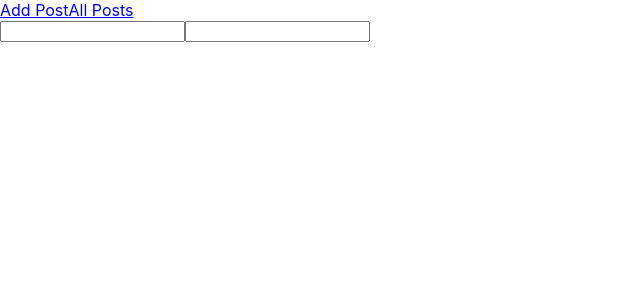
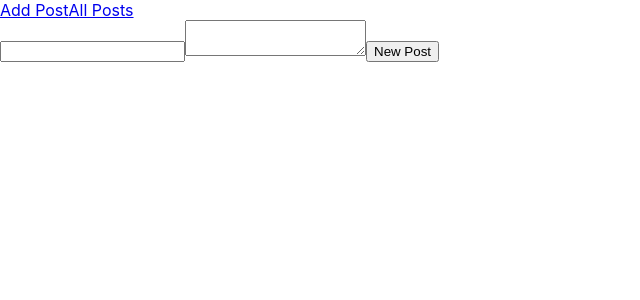
Before and after one commit to packiasheelav/react-graphql-app, a React (Create React App) app: page /addPost in a window 1280 px wide. Shown: the top 300 px of the page, without its empty margins (0-640 px from the left). Built offline with nearby package versions, Linux system fonts and the light colour scheme.

Commit message:
create new post done

```diff
--- a/src/components/AddPost.js
+++ /dev/null
@@ -1,18 +0,0 @@
-// mutation addPost {
-//   createPost(data: {status: PUBLISHED, title: "mutation 2ndtime", body: "my second try with mutation"}) {
-//   id,
-//   title,
-//   body
-//   }}
-import React, {Component} from 'react';
-
-export default class AddPost extends Component{
-  render(){
-    return(
-      <form>
-        <input />
-        <input/>
-      </form>
-    )
-  }
-}
--- a/src/components/AllRoutes.js
+++ b/src/components/AllRoutes.js
@@ -1,7 +1,7 @@
 import React from 'react';
 import Posts from './Posts';
 import Post from './Post';
-import AddPost from './AddPost';
+import NewPost from './NewPost';
 
 import { Switch, Route } from 'react-router-dom';
 
@@ -10,7 +10,7 @@ const AllRoutes = () => {
 		<Switch>
 			<Route exact path="/" component={Posts} />
 			<Route exact path="/post/:id" component={Post} />
-			<Route exact path="/addPost" component={AddPost} />
+			<Route exact path="/addPost" component={NewPost} />
 			<Route exact path="/posts" component={Posts} />
 		</Switch>
 	);
--- /dev/null
+++ b/src/components/NewPost.js
@@ -0,0 +1,59 @@
+import React, { Component } from 'react';
+import gql from 'graphql-tag';
+import { Link } from 'react-router-dom';
+import { Mutation } from 'react-apollo';
+
+export default class NewPost extends Component {
+	constructor(props) {
+		super(props);
+		this.state = {
+			title: '',
+			body: ''
+		};
+	}
+	handleInput = e => {
+		let target = e.target;
+		let formData = {};
+		formData[target.name] = target.value;
+		this.setState({ ...formData });
+		console.log(formData);
+		console.log('this.state', this.state);
+	};
+	render() {
+		const { title, body } = this.state;
+		return (
+			<Mutation mutation={NEW_POST} variables={{ title, body }}>
+				{createPost => (
+					<form
+						onSubmit={e => {
+							e.preventDefault();
+							createPost()
+								.then(() => {
+									this.setState({
+										title: '',
+										body: ''
+									});
+								})
+								.catch(e => console.log(e));
+						}}
+					>
+						<input type="text" name="title" value={title} onChange={this.handleInput} />
+						<textarea type="text" name="body" value={body} onChange={this.handleInput} />
+						<button type="submit">New Post</button>
+					</form>
+				)}
+			</Mutation>
+		);
+	}
+}
+
+// Writing our query
+const NEW_POST = gql`
+	mutation createPost($title: String!, $body: String!) {
+		createPost(data: { status: PUBLISHED, title: $title, body: $body }) {
+			id
+			title
+			body
+		}
+	}
+`;
```
